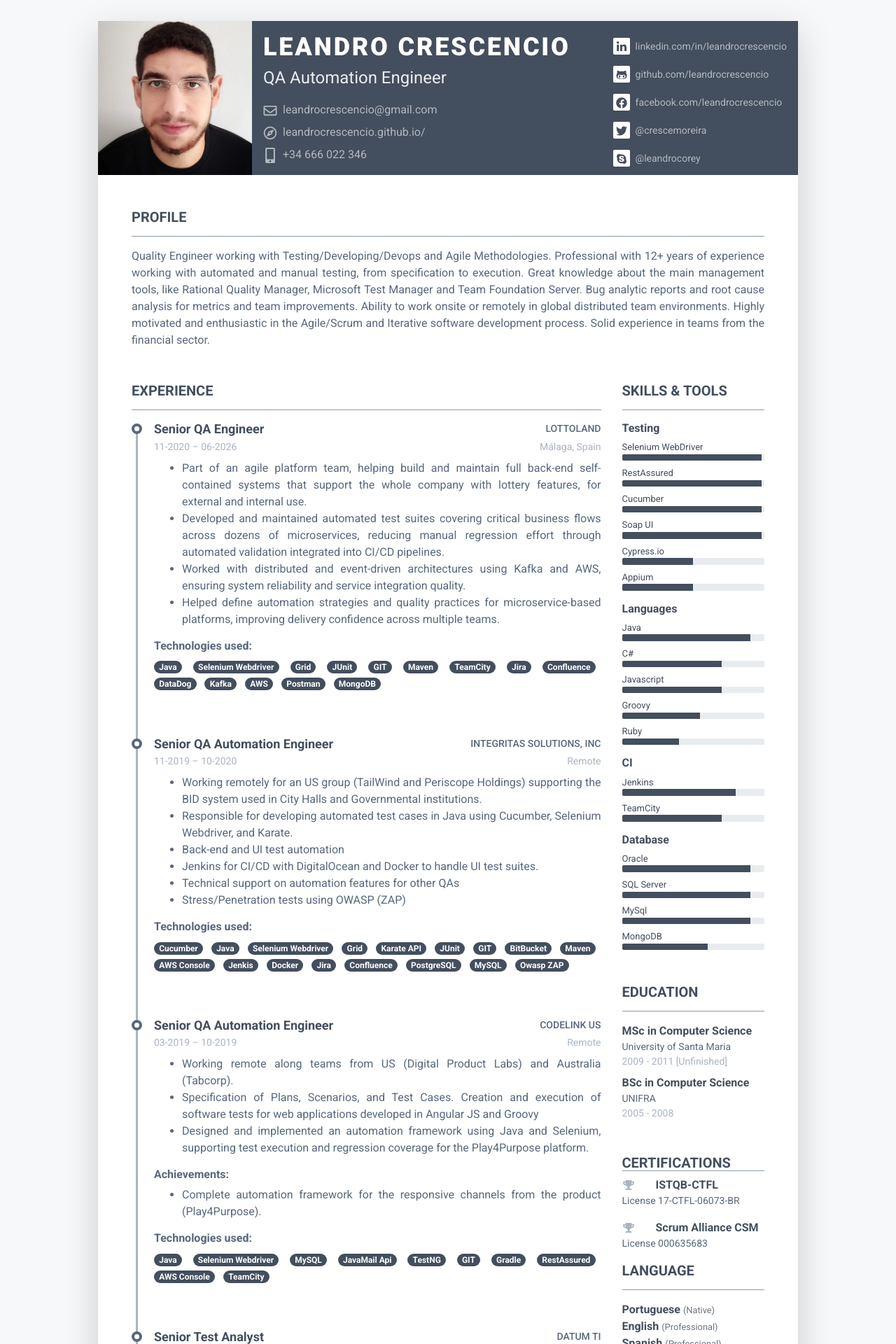
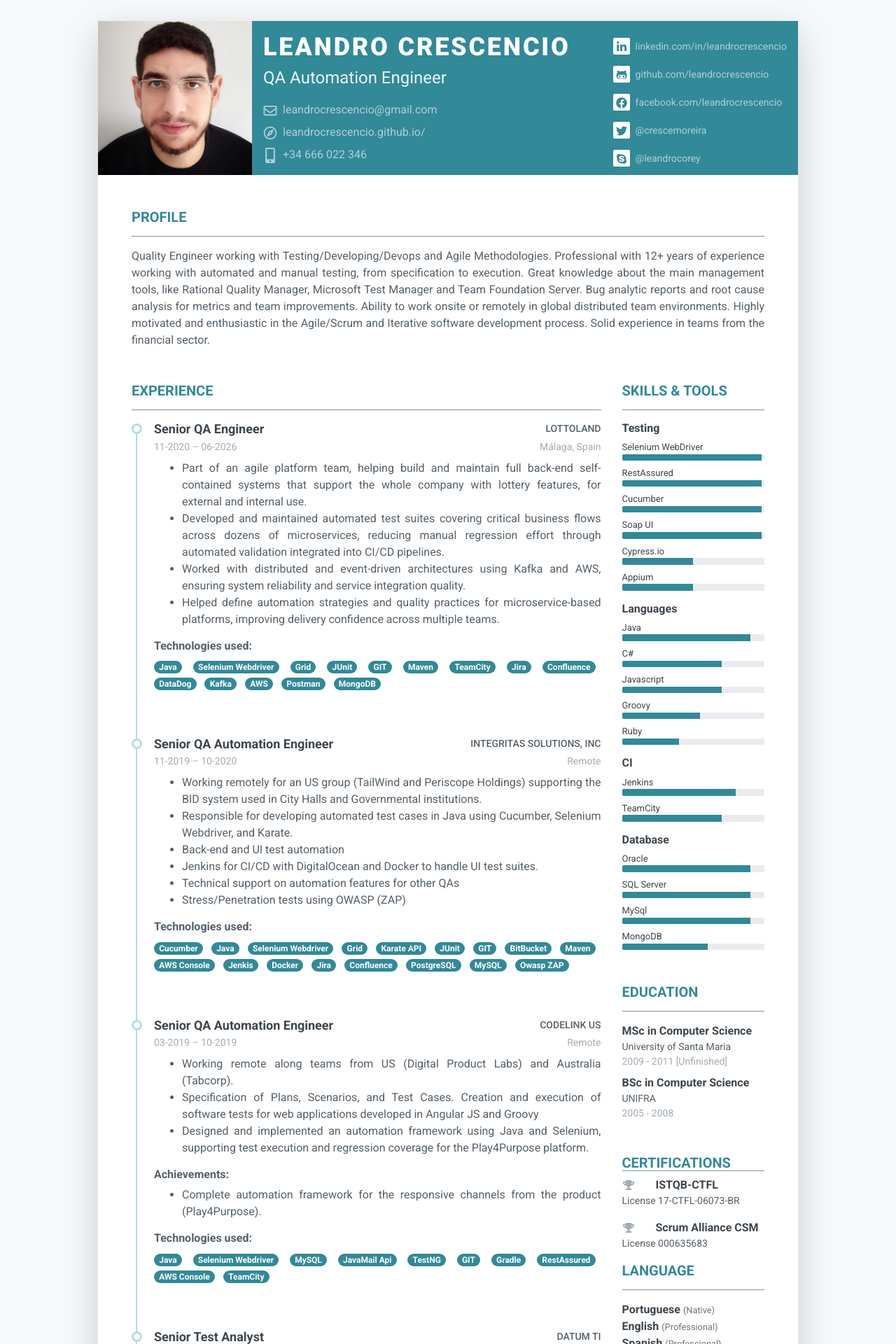
Before and after one commit to leandrocrescencio/leandrocrescencio.github.io, a Jekyll site: the page built from index.html, in a window 1280 px wide. Shown: the top 1920 px of the page at 70% size. Built offline with Jekyll 4.4.1, drawn with Linux system fonts in a browser that asks for light colours; nearby versions of some CDN libraries; some of the changed text lies outside the part shown.

Commit message:
changing theme and bootstrap warnings

```diff
--- a/_config.yml
+++ b/_config.yml
@@ -8,7 +8,7 @@ scooter: &scooter "#328998"
 governor_bay: &governor_bay "#59578E"
 cosmic: &cosmic "#80425F"
 
-theme_color: *cello
+theme_color: *scooter
 description: Leandro Crescencio - QA Automation Engineer - Resume
 repository: leandrocrescencio/leandrocrescencio.github.io
 
--- a/_data/data.yml
+++ b/_data/data.yml
@@ -10,7 +10,6 @@ bio:
   gitlab:
   twitter: crescemoreira
   facebook: leandrocrescencio
-  calendly: leandrocrescencio
   skype: leandrocorey
   stackoverflow:
 summary:
--- a/_includes/footer.html
+++ b/_includes/footer.html
@@ -1,4 +1,4 @@
 <footer class="footer text-center pt-2 pb-5 d-print-none">
     <!--/* This template is released under the Creative Commons Attribution 3.0 License. Please keep the attribution link below when using for your own project. Thank you for your support. :) If you'd like to use the template without the attribution, you can buy the commercial license via our website: themes.3rdwavemedia.com */-->
-    <small class="copyright">Designed with <i class="fas fa-heart"></i> by <a href="http://themes.3rdwavemedia.com" target="_blank">Xiaoying Riley</a> for developers</small>
+    <small class="copyright"></small>
 </footer>
--- a/assets/css/pillar.scss
+++ b/assets/css/pillar.scss
@@ -13,14 +13,16 @@
 
 
 
+@use "sass:color";
+
 // Define theme colour scheme
 $theme-color-primary: {{ site.theme_color }};
 
-$theme-text-color-primary: #434E5E;
-$theme-text-color-secondary: lighten($theme-text-color-primary, 10%);
-$theme-text-color-light: lighten($theme-text-color-primary, 40%);
-$theme-border-color:  lighten($theme-text-color-primary, 10%);
-$theme-divider-color: lighten($theme-text-color-primary, 10%);
+$theme-text-color-primary: #3E464D;
+$theme-text-color-secondary: color.adjust($theme-text-color-primary, $lightness: 10%);
+$theme-text-color-light: color.adjust($theme-text-color-primary, $lightness: 40%);
+$theme-border-color:  color.adjust($theme-text-color-primary, $lightness: 10%);
+$theme-divider-color: color.adjust($theme-text-color-primary, $lightness: 10%);
 $theme-bg-light: #F7F8FA;
 $theme-bg-dark: $theme-text-color-primary;
 
@@ -52,7 +54,7 @@ body {
 }
 
 .theme-bg-primary-darken {
-	background-color: darken($theme-color-primary, 20%);
+	background-color: color.adjust($theme-color-primary, $lightness: -20%);
 }
 
 a.theme-btn-on-bg, .theme-btn-on-bg {
@@ -115,6 +117,7 @@ a.theme-btn-on-bg, .theme-btn-on-bg {
 }
 .resume-social {
 	font-size: 0.875rem;
+	color: rgba(256, 256, 256, 0.6);
 
 	.fa-container {
 		font-size: 1rem;
@@ -140,7 +143,7 @@ a.theme-btn-on-bg, .theme-btn-on-bg {
 		bottom: 0;
 		width: 100%;
 		height: 1.5px;
-		background: lighten($theme-text-color-primary, 30%);
+		background: color.adjust($theme-text-color-primary, $lightness: 30%);
 	}
 }
 
@@ -155,9 +158,9 @@ a.theme-btn-on-bg, .theme-btn-on-bg {
 	&:before {
 		content: "";
 		display: inline-block;
-	    width: 3px;
+	    width: 2px;
 	    height: 100%;
-	    background: lighten($theme-color-primary, 40%);
+	    background: color.adjust($theme-color-primary, $lightness: 40%);
 	    left: 6px;
 	    top: 4px;
 	    position: absolute;
@@ -173,7 +176,7 @@ a.theme-btn-on-bg, .theme-btn-on-bg {
 		top: 3px;
 		width: 15px;
 		height: 15px;
-		border: 4px solid lighten($theme-color-primary, 10%);
+		border: 3px solid color.adjust($theme-color-primary, $lightness: 40%);
 		background: white;
 		@include border-radius(50%);
 
```
